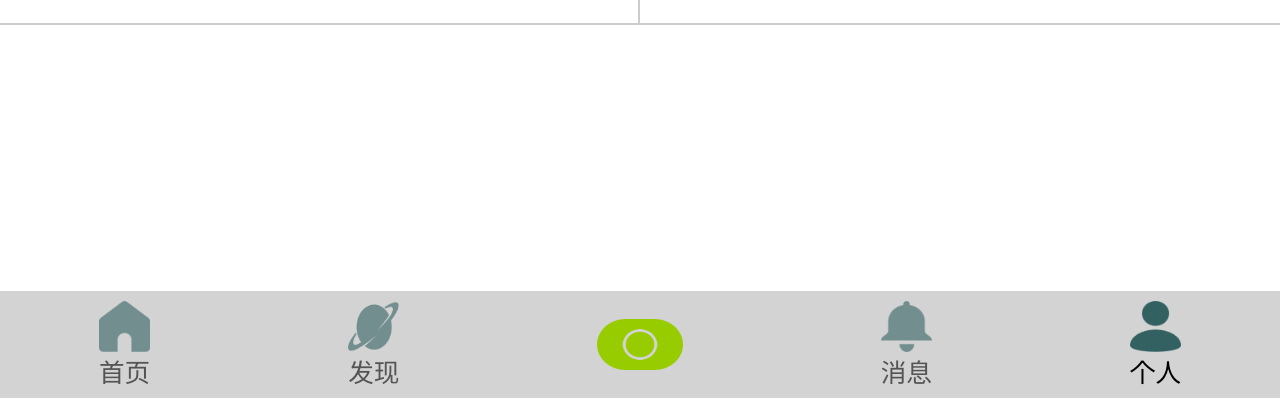
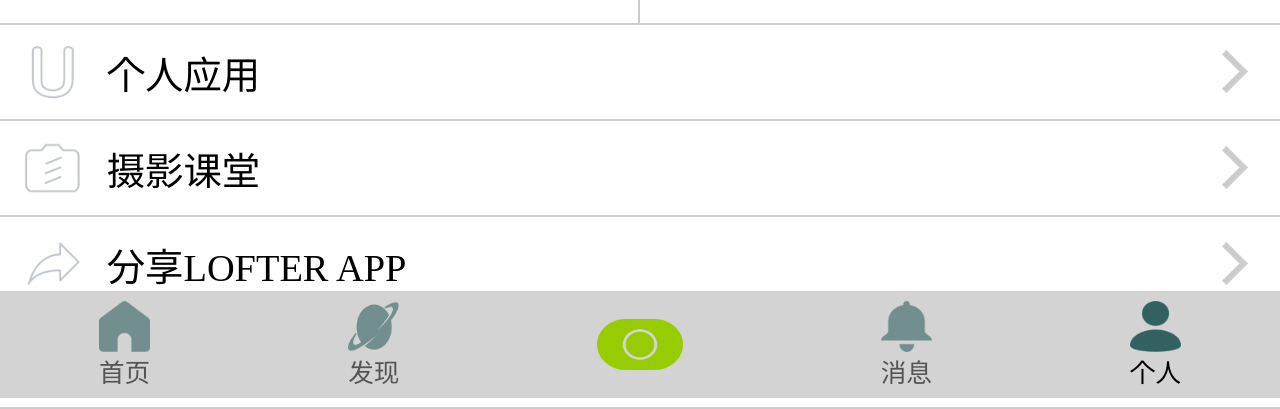
Before and after one commit to wang19950423/appOne, a plain HTML site: page personage.html in a window 1280 px wide. Shown: the part 402-811 px from the top of the page. Drawn offline with Linux system fonts and the light colour scheme.

Commit message:
完成个人页面

```diff
--- a/personage.html
+++ b/personage.html
@@ -46,6 +46,50 @@
                 </div>
             </div>
         </div>
+        <div class="person">
+            <a href="">
+                <p class="first">
+                    <img src="./img/01-app-icons/my_uapp_icon.png" alt="">
+                    <span>个人应用</span>
+                </p>
+                <p class="second">
+                    <img src="./img/01-app-icons/recommmend_more_arrow_hover.png" alt="">
+                </p>
+            </a>
+        </div>
+        <div class="classroom">
+            <a href="">
+                <p class="first">
+                    <img src="./img/01-app-icons/my_photography_icon.png" alt="">
+                    <span>摄影课堂</span>
+                </p>
+                <p class="second">
+                    <img src="./img/01-app-icons/recommmend_more_arrow_hover.png" alt="">
+                </p>
+            </a>
+        </div>
+        <div class="share">
+            <a href="">
+                <p class="first">
+                    <img src="./img/01-app-icons/my_share_icon.png" alt="">
+                    <span>分享LOFTER APP</span>
+                </p>
+                <p class="second">
+                    <img src="./img/01-app-icons/recommmend_more_arrow_hover.png" alt="">
+                </p>
+            </a>
+        </div>
+        <div class="setting">
+            <a href="">
+                <p class="first">
+                    <img src="./img/01-app-icons/my_setting_icon.png" alt="">
+                    <span>设置</span>
+                </p>
+                <p class="second">
+                    <img src="./img/01-app-icons/recommmend_more_arrow_hover.png" alt="">
+                </p>
+            </a>
+        </div>
     </header>
     <footer>
         <a href="./index.html">
--- a/sass/personage.scss
+++ b/sass/personage.scss
@@ -40,7 +40,7 @@ header {
             .id {
                 font-size: pr(12);
                 margin-top: pr(5);
-                color:#ccc;
+                color: #ccc;
             }
             .like {
                 margin-top: pr(10);
@@ -110,7 +110,36 @@ header {
                 .second {
                     margin-top: pr(5);
                     font-size: pr(14);
-                    color:#ccc;
+                    color: #ccc;
+                }
+            }
+        }
+    }
+    .person, .classroom, .share, .setting {
+        a {
+            width: 100%;
+            height: pr(45);
+            display: flex;
+            justify-content: space-between;
+            border-bottom: pr(1) solid #ccc;
+            .first {
+                display: flex;
+                align-items: center;
+                img {
+                    width: pr(30);
+                    margin: 0 pr(10);
+                }
+                span {
+                    font-size: pr(18);
+                    color:#000;
+                }
+            }
+            .second {
+                display: flex;
+                align-items: center;
+                img {
+                    width: pr(12);
+                    margin-right: pr(15);
                 }
             }
         }
```
Also changed, not shown: css/personage.css, 1 other file.
